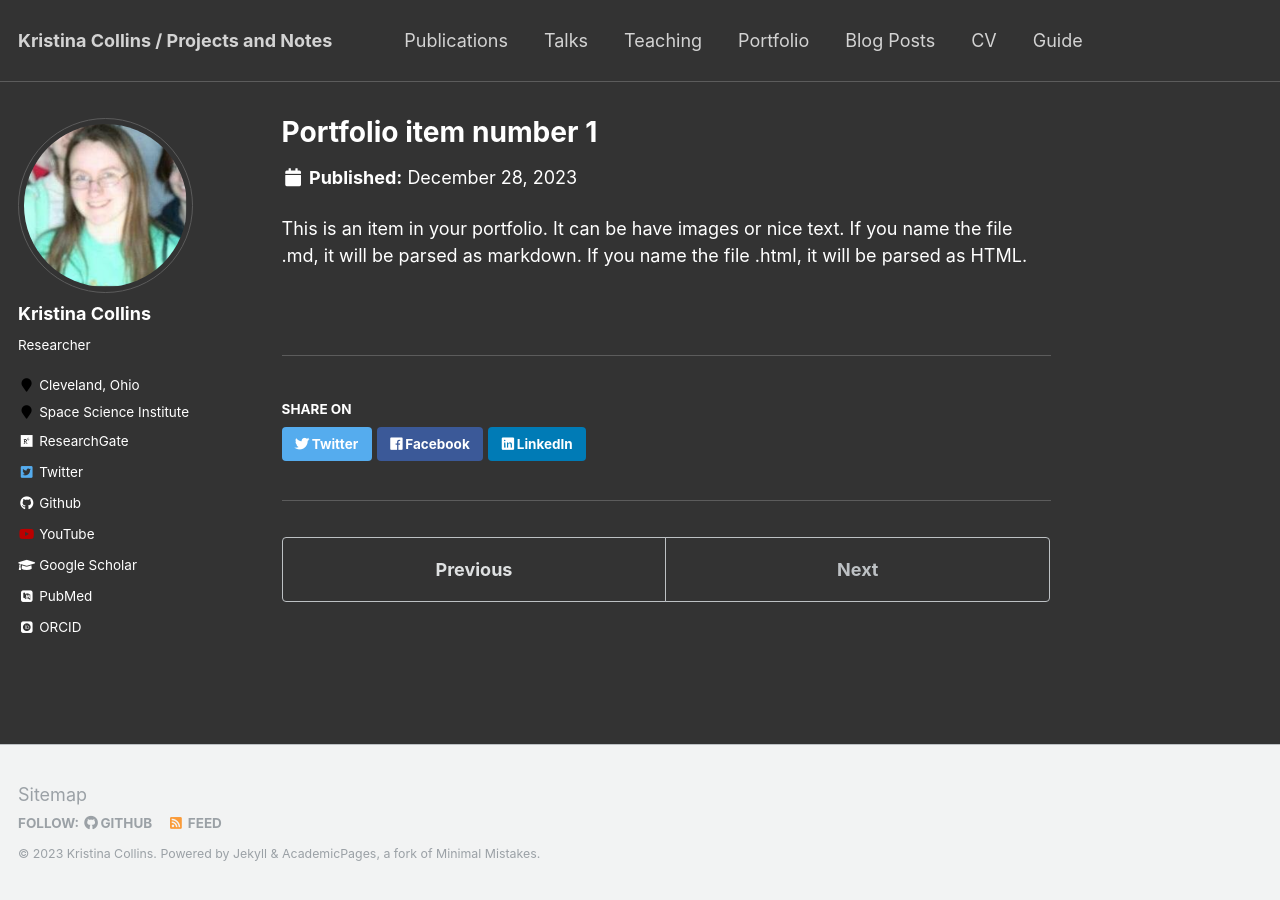
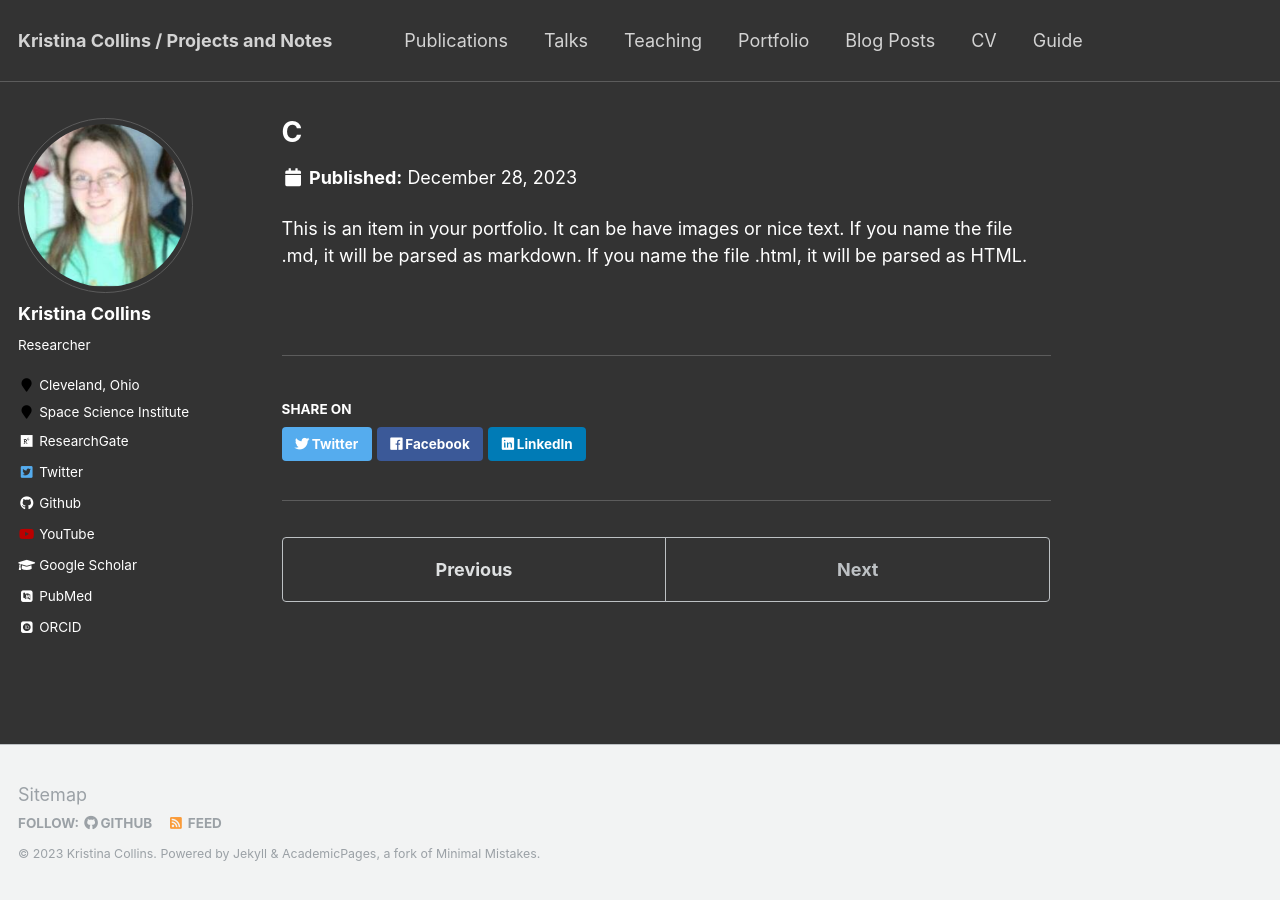
Before and after one commit to KCollins/KCollins.github.io, a Jekyll site: the page built from _portfolio/conjugate_maps.md, in a window 1280 px wide. Built offline with Jekyll 4.4.1, drawn with Linux system fonts in a browser that asks for light colours; some web fonts are replaced.

Commit message:
Update and rename portfolio-1.md to conjugate_maps.md

```diff
--- a/_portfolio/portfolio-1.md
+++ b/_portfolio/conjugate_maps.md
@@ -1,5 +1,5 @@
 ---
-title: "Portfolio item number 1"
+title: "C"
 excerpt: "Short description of portfolio item number 1<br/><img src='/images/500x300.png'>"
 collection: portfolio
 ---
```
